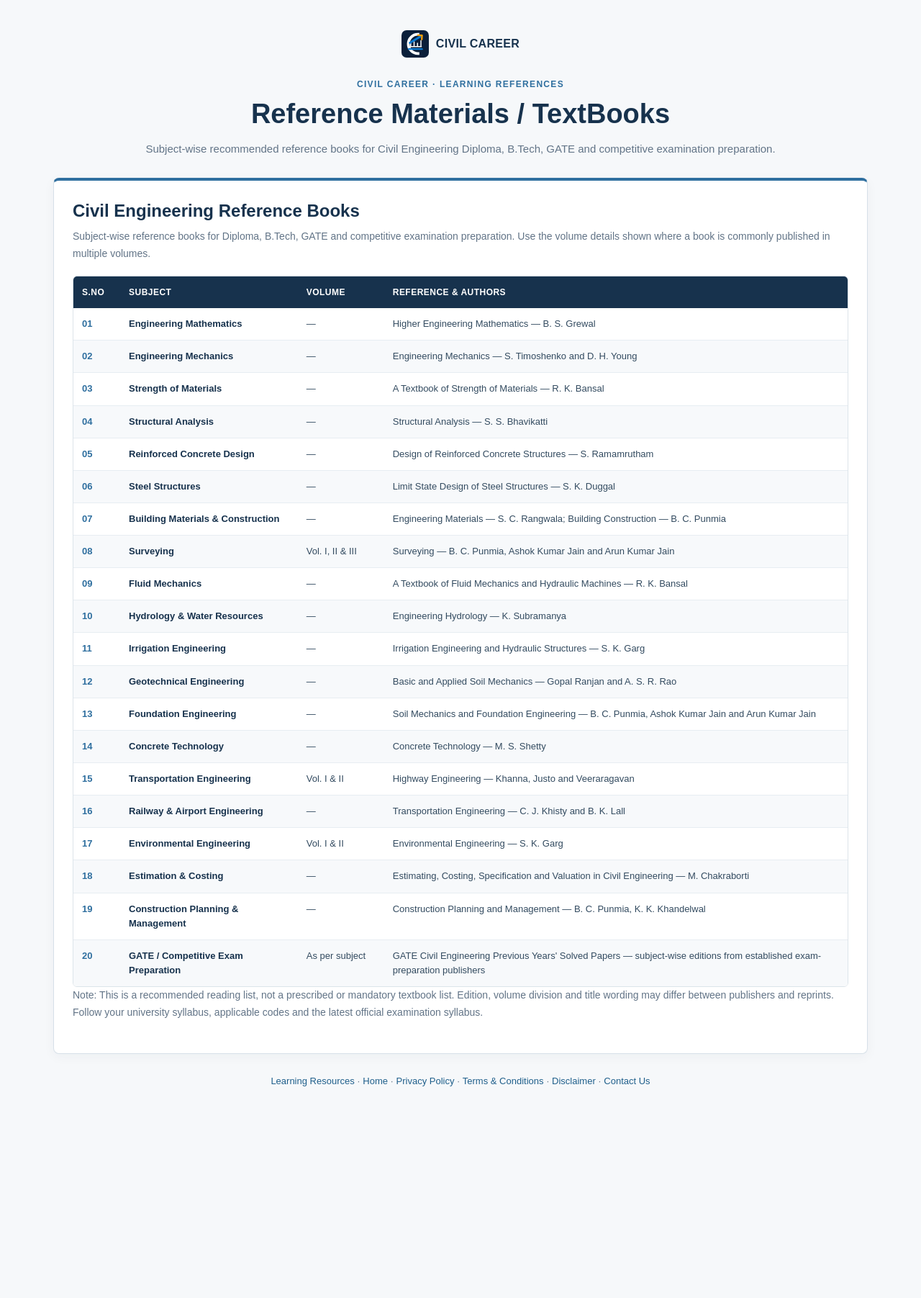
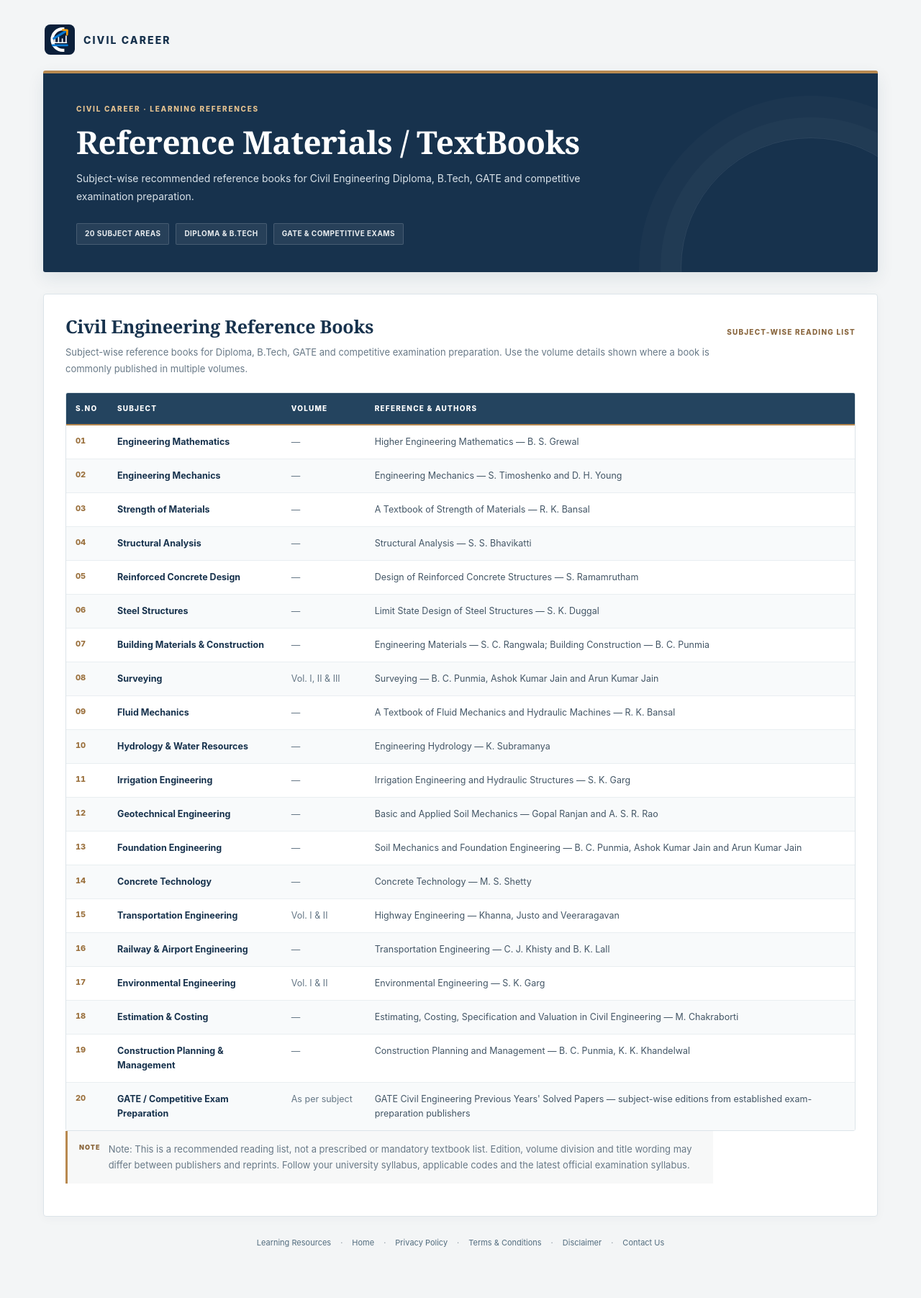
Before and after one commit to projectsairamcivilcareer-cloud/CIVILCAREER, a Flask app: template templates/reference_materials.html in a window 1280 px wide. Shown: the whole page at 72% size. Before the commit the page ends 1509 px from the top, so only its background shows below. Run offline with Flask 3, Linux system fonts and the light colour scheme; the template is opened without the code that fills it, so the values that code supplies are empty; some libraries are stand-ins or nearby versions.

Commit message:
Give reference books page a premium Civil Career brand design

```diff
--- a/templates/reference_materials.html
+++ b/templates/reference_materials.html
@@ -8,30 +8,281 @@
 <link rel="stylesheet" href="{{ url_for('static', filename='css/style.css') }}">
 <link rel="icon" type="image/svg+xml" href="{{ url_for('static', filename='images/civil-career-icon.svg') }}">
 <style>
-.reference-page{max-width:1180px;margin:0 auto;padding:42px 24px 72px;color:#17324d}
-.reference-brand{display:flex;align-items:center;justify-content:center;gap:10px;margin-bottom:24px}
-.reference-brand img{width:38px;height:38px;object-fit:contain}
-.reference-brand strong{font-size:16px;letter-spacing:.02em}
-.reference-intro{max-width:900px;margin:0 auto 28px;text-align:center}
-.reference-kicker{display:inline-block;margin-bottom:10px;color:#2f6f9f;font-size:12px;font-weight:800;letter-spacing:.11em;text-transform:uppercase}
-.reference-intro h1{margin:0 0 12px;color:#17324d;font-size:clamp(27px,4vw,38px);line-height:1.2}
-.reference-intro p{margin:0;color:#627487;font-size:15px;line-height:1.7}
-.reference-section{padding:26px;background:#fff;border:1px solid #d7e0e8;border-top:4px solid #2f6f9f;border-radius:8px;box-shadow:0 4px 16px rgba(23,50,77,.045)}
-.reference-section h2{margin:0 0 8px;color:#17324d;font-size:24px;line-height:1.35}
-.reference-section>p{margin:0 0 18px;color:#627487;font-size:14px;line-height:1.7}
-.reference-table-wrap{width:100%;overflow-x:auto;border:1px solid #dce4ea;border-radius:6px}
-.reference-table{width:100%;min-width:760px;border-collapse:collapse;background:#fff}
-.reference-table th{padding:13px 12px;background:#17324d;color:#fff;text-align:left;font-size:12px;letter-spacing:.04em;white-space:nowrap}
-.reference-table td{padding:12px;border-bottom:1px solid #e7edf2;color:#334b60;font-size:13px;line-height:1.55;vertical-align:top}
-.reference-table tbody tr:nth-child(even){background:#f7f9fb}
-.reference-table tbody tr:last-child td{border-bottom:0}
-.reference-table td:first-child{width:65px;color:#2f6f9f;font-weight:800;font-variant-numeric:tabular-nums}
-.reference-table td:nth-child(2){min-width:190px;font-weight:700;color:#17324d}
-.reference-table td:nth-child(3){min-width:120px;white-space:nowrap}
-.reference-note{margin:14px 0 0;color:#718096;font-size:12px;line-height:1.7}
-.reference-footer{margin-top:28px;text-align:center;color:#68798a;font-size:13px}
-.reference-footer a{color:#1f5f8b;text-decoration:none}
-@media(max-width:650px){.reference-page{padding:34px 16px 54px}.reference-section{padding:16px}.reference-section h2{font-size:21px}.reference-intro p{font-size:14px}}
+:root {
+  --ref-navy:#17324d;
+  --ref-blue:#2e6288;
+  --ref-gold:#b88950;
+  --ref-ink:#243746;
+  --ref-muted:#687987;
+  --ref-line:#dce4e9;
+  --ref-paper:#ffffff;
+  --ref-bg:#f3f5f6;
+}
+html { scroll-behavior:smooth; }
+body {
+  margin:0;
+  background:var(--ref-bg);
+  color:var(--ref-ink);
+  font-family:Inter,"Segoe UI",Arial,sans-serif;
+  -webkit-font-smoothing:antialiased;
+}
+.reference-page {
+  width:min(1160px,calc(100% - 48px));
+  margin:0 auto;
+  padding:34px 0 66px;
+}
+.reference-brand {
+  display:flex;
+  align-items:center;
+  justify-content:flex-start;
+  gap:12px;
+  margin:0 0 22px;
+  padding:0 2px;
+}
+.reference-brand img { width:42px;height:42px;object-fit:contain; }
+.reference-brand strong {
+  color:var(--ref-navy);
+  font-size:14px;
+  font-weight:800;
+  letter-spacing:.15em;
+}
+.reference-intro {
+  position:relative;
+  overflow:hidden;
+  margin:0 0 30px;
+  padding:42px 46px 38px;
+  color:#fff;
+  background:var(--ref-navy);
+  border-top:4px solid var(--ref-gold);
+  border-radius:3px;
+  box-shadow:0 9px 25px rgba(23,50,77,.09);
+}
+.reference-intro:after {
+  content:"";
+  position:absolute;
+  right:-88px;
+  bottom:-175px;
+  width:360px;
+  height:360px;
+  border:1px solid rgba(255,255,255,.09);
+  border-radius:50%;
+  box-shadow:0 0 0 28px rgba(255,255,255,.025),0 0 0 58px rgba(255,255,255,.02);
+  pointer-events:none;
+}
+.reference-kicker {
+  position:relative;
+  z-index:1;
+  display:block;
+  margin:0 0 13px;
+  color:#e4c18f;
+  font-size:10px;
+  font-weight:800;
+  letter-spacing:.17em;
+  text-transform:uppercase;
+}
+.reference-intro h1 {
+  position:relative;
+  z-index:1;
+  max-width:760px;
+  margin:0 0 13px;
+  color:#fff;
+  font-family:Georgia,"Times New Roman",serif;
+  font-size:clamp(31px,4vw,44px);
+  font-weight:600;
+  letter-spacing:-.55px;
+  line-height:1.14;
+}
+.reference-intro p {
+  position:relative;
+  z-index:1;
+  max-width:760px;
+  margin:0;
+  color:#d8e1e8;
+  font-size:14px;
+  line-height:1.8;
+}
+.reference-highlights {
+  position:relative;
+  z-index:1;
+  display:flex;
+  flex-wrap:wrap;
+  gap:9px;
+  margin-top:24px;
+}
+.reference-highlights span {
+  display:inline-flex;
+  align-items:center;
+  min-height:30px;
+  padding:0 11px;
+  color:#e9edf0;
+  background:rgba(255,255,255,.07);
+  border:1px solid rgba(255,255,255,.15);
+  border-radius:2px;
+  font-size:10px;
+  font-weight:700;
+  letter-spacing:.045em;
+}
+.reference-section {
+  padding:28px 30px 24px;
+  background:var(--ref-paper);
+  border:1px solid var(--ref-line);
+  border-radius:4px;
+  box-shadow:0 3px 13px rgba(23,50,77,.035);
+}
+.reference-section-heading {
+  display:flex;
+  align-items:flex-end;
+  justify-content:space-between;
+  gap:18px;
+  margin:0 0 9px;
+}
+.reference-section h2 {
+  margin:0;
+  color:var(--ref-navy);
+  font-family:Georgia,"Times New Roman",serif;
+  font-size:25px;
+  font-weight:600;
+  letter-spacing:-.2px;
+  line-height:1.3;
+}
+.reference-count {
+  flex:none;
+  color:#8a673f;
+  font-size:10px;
+  font-weight:800;
+  letter-spacing:.12em;
+  white-space:nowrap;
+}
+.reference-section>p {
+  max-width:900px;
+  margin:0 0 21px;
+  color:var(--ref-muted);
+  font-size:13px;
+  line-height:1.75;
+}
+.reference-table-wrap {
+  width:100%;
+  overflow-x:auto;
+  border:1px solid var(--ref-line);
+  border-radius:3px;
+  scrollbar-color:#b7c3cc #f1f4f6;
+}
+.reference-table {
+  width:100%;
+  min-width:790px;
+  border-collapse:separate;
+  border-spacing:0;
+  background:#fff;
+}
+.reference-table th {
+  position:sticky;
+  top:0;
+  z-index:1;
+  padding:14px 13px;
+  color:#fff;
+  background:#24445f;
+  border-bottom:2px solid var(--ref-gold);
+  text-align:left;
+  font-size:10px;
+  font-weight:800;
+  letter-spacing:.12em;
+  white-space:nowrap;
+}
+.reference-table td {
+  padding:13px;
+  color:#4d5f6d;
+  border-bottom:1px solid #e9eef1;
+  font-size:12.5px;
+  line-height:1.6;
+  vertical-align:top;
+}
+.reference-table tbody tr {
+  transition:background-color .15s ease;
+}
+.reference-table tbody tr:nth-child(even) { background:#f8fafb; }
+.reference-table tbody tr:hover { background:#f0f5f8; }
+.reference-table tbody tr:last-child td { border-bottom:0; }
+.reference-table td:first-child {
+  width:58px;
+  color:#9b713e;
+  font-size:11px;
+  font-weight:800;
+  font-variant-numeric:tabular-nums;
+}
+.reference-table td:nth-child(2) {
+  min-width:190px;
+  color:var(--ref-navy);
+  font-weight:700;
+}
+.reference-table td:nth-child(3) {
+  min-width:116px;
+  color:#657786;
+  white-space:nowrap;
+}
+.reference-table td:nth-child(4) {
+  min-width:390px;
+  color:#435666;
+}
+.reference-note {
+  display:flex;
+  gap:11px;
+  margin:17px 0 0;
+  padding:14px 16px;
+  color:#657582;
+  background:#f7f8f8;
+  border-left:3px solid var(--ref-gold);
+  font-size:11.5px;
+  line-height:1.75;
+}
+.reference-note:before {
+  content:"NOTE";
+  flex:none;
+  padding-top:1px;
+  color:#8b673c;
+  font-size:9px;
+  font-weight:900;
+  letter-spacing:.12em;
+}
+.reference-footer {
+  display:flex;
+  flex-wrap:wrap;
+  justify-content:center;
+  gap:9px 13px;
+  margin:27px 0 0;
+  color:#84919b;
+  font-size:11px;
+  line-height:1.8;
+}
+.reference-footer a {
+  color:#526c7e;
+  text-decoration:none;
+  transition:color .15s ease;
+}
+.reference-footer a:hover { color:#a1743f;text-decoration:underline; }
+@media(max-width:700px) {
+  .reference-page { width:calc(100% - 28px);padding:24px 0 48px; }
+  .reference-brand { margin-bottom:17px; }
+  .reference-brand img { width:38px;height:38px; }
+  .reference-intro { padding:30px 23px 27px;margin-bottom:19px; }
+  .reference-intro h1 { font-size:31px; }
+  .reference-intro p { font-size:13px; }
+  .reference-highlights { gap:7px;margin-top:18px; }
+  .reference-highlights span { font-size:9px;padding:0 9px; }
+  .reference-section { padding:20px 14px 17px; }
+  .reference-section-heading { display:block;margin-bottom:9px; }
+  .reference-section h2 { font-size:22px; }
+  .reference-count { display:inline-block;margin-top:8px; }
+  .reference-section>p { margin-bottom:15px;font-size:12px; }
+  .reference-table { min-width:740px; }
+  .reference-table th { padding:12px 10px;font-size:9px; }
+  .reference-table td { padding:11px 10px;font-size:12px; }
+  .reference-note { padding:12px;font-size:11px; }
+  .reference-footer { gap:7px 10px;font-size:10px; }
+}
+@media(prefers-reduced-motion:reduce) {
+  html { scroll-behavior:auto; }
+  .reference-table tbody tr,.reference-footer a { transition:none; }
+}
 </style>
 </head>
 <body>
@@ -44,9 +295,17 @@
 <div class="reference-kicker">Civil Career · Learning References</div>
 <h1>Reference Materials / TextBooks</h1>
 <p>Subject-wise recommended reference books for Civil Engineering Diploma, B.Tech, GATE and competitive examination preparation.</p>
+<div class="reference-highlights">
+<span>20 SUBJECT AREAS</span>
+<span>DIPLOMA &amp; B.TECH</span>
+<span>GATE &amp; COMPETITIVE EXAMS</span>
+</div>
 </header>
 <section class="reference-section" aria-labelledby="referenceBooksTitle">
+<div class="reference-section-heading">
 <h2 id="referenceBooksTitle">Civil Engineering Reference Books</h2>
+<span class="reference-count">SUBJECT-WISE READING LIST</span>
+</div>
 <p>Subject-wise reference books for Diploma, B.Tech, GATE and competitive examination preparation. Use the volume details shown where a book is commonly published in multiple volumes.</p>
 <div class="reference-table-wrap">
 <table class="reference-table">
```
